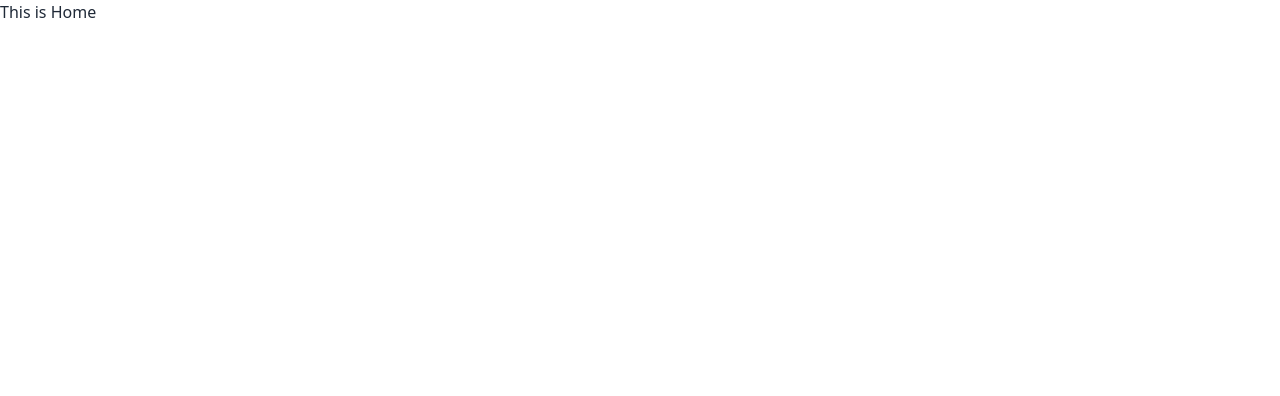
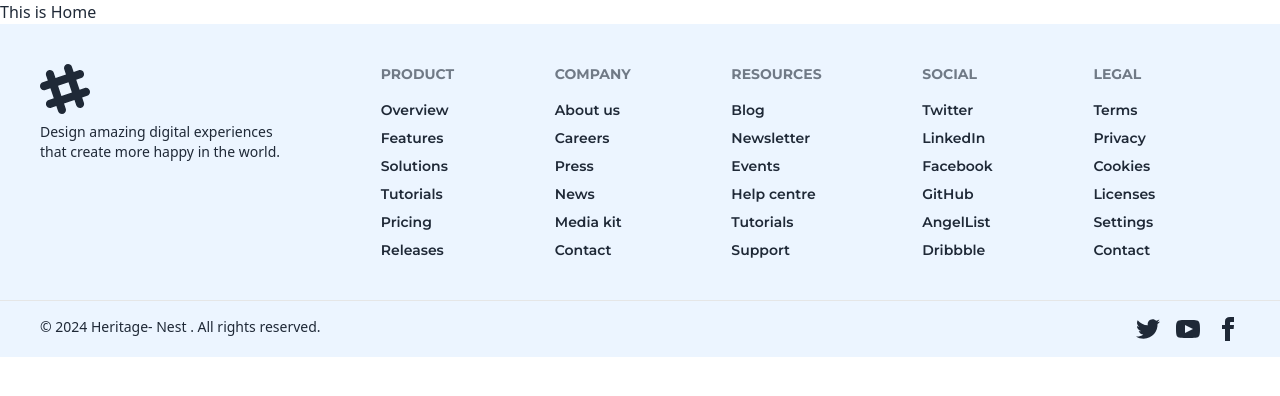
Before and after one commit to Anik98Bh/heritage-client, a React (Vite) app: page / in a window 1280 px wide. Shown: the top 396 px of the page. Built offline with nearby package versions, Linux system fonts and the light colour scheme.

Commit message:
finish footer section

```diff
--- a/src/Layout/Root.jsx
+++ b/src/Layout/Root.jsx
@@ -1,9 +1,11 @@
 import { Outlet } from "react-router-dom";
+import Footer from "../pages/shared/Footer/Footer";
 
 const Root = () => {
     return (
         <div>
             <Outlet></Outlet>
+            <Footer></Footer>
         </div>
     );
 };
--- a/src/index.css
+++ b/src/index.css
@@ -1,3 +1,5 @@
+@import url('https://fonts.googleapis.com/css2?family=Montserrat:ital,wght@0,100..900;1,100..900&display=swap');
+
 @tailwind base;
 @tailwind components;
 @tailwind utilities;
--- /dev/null
+++ b/src/pages/shared/Footer/Footer.jsx
@@ -0,0 +1,114 @@
+
+const Footer = () => {
+    return (
+        <>
+            <footer className="footer bg-[#ECF5FF] text-base-content p-10">
+                <aside>
+                    <svg
+                        width="50"
+                        height="50"
+                        viewBox="0 0 24 24"
+                        xmlns="http://www.w3.org/2000/svg"
+                        fillRule="evenodd"
+                        clipRule="evenodd"
+                        className="fill-current">
+                        <path
+                            d="M22.672 15.226l-2.432.811.841 2.515c.33 1.019-.209 2.127-1.23 2.456-1.15.325-2.148-.321-2.463-1.226l-.84-2.518-5.013 1.677.84 2.517c.391 1.203-.434 2.542-1.831 2.542-.88 0-1.601-.564-1.86-1.314l-.842-2.516-2.431.809c-1.135.328-2.145-.317-2.463-1.229-.329-1.018.211-2.127 1.231-2.456l2.432-.809-1.621-4.823-2.432.808c-1.355.384-2.558-.59-2.558-1.839 0-.817.509-1.582 1.327-1.846l2.433-.809-.842-2.515c-.33-1.02.211-2.129 1.232-2.458 1.02-.329 2.13.209 2.461 1.229l.842 2.515 5.011-1.677-.839-2.517c-.403-1.238.484-2.553 1.843-2.553.819 0 1.585.509 1.85 1.326l.841 2.517 2.431-.81c1.02-.33 2.131.211 2.461 1.229.332 1.018-.21 2.126-1.23 2.456l-2.433.809 1.622 4.823 2.433-.809c1.242-.401 2.557.484 2.557 1.838 0 .819-.51 1.583-1.328 1.847m-8.992-6.428l-5.01 1.675 1.619 4.828 5.011-1.674-1.62-4.829z"></path>
+                    </svg>
+                    <p>
+                        Design amazing digital experiences<br /> that create more happy in the world.
+                    </p>
+                </aside>
+                <nav className="font-montserrat font-semibold">
+                    <h6 className="footer-title">Product</h6>
+                    <a className="link link-hover">Overview</a>
+                    <a className="link link-hover">Features</a>
+                    <a className="link link-hover">Solutions</a>
+                    <a className="link link-hover">Tutorials</a>
+                    <a className="link link-hover">Pricing</a>
+                    <a className="link link-hover">Releases</a>
+                </nav>
+                <nav className="font-montserrat font-semibold">
+                    <h6 className="footer-title">Company</h6>
+                    <a className="link link-hover">About us</a>
+                    <a className="link link-hover">Careers</a>
+                    <a className="link link-hover">Press</a>
+                    <a className="link link-hover">News</a>
+                    <a className="link link-hover">Media kit</a>
+                    <a className="link link-hover">Contact</a>
+                </nav>
+                <nav className="font-montserrat font-semibold">
+                    <h6 className="footer-title">Resources</h6>
+                    <a className="link link-hover">Blog</a>
+                    <a className="link link-hover">Newsletter</a>
+                    <a className="link link-hover">Events</a>
+                    <a className="link link-hover">Help centre</a>
+                    <a className="link link-hover">Tutorials</a>
+                    <a className="link link-hover">Support</a>
+                </nav>
+                <nav className="font-montserrat font-semibold">
+                    <h6 className="footer-title">Social</h6>
+                    <a className="link link-hover">Twitter</a>
+                    <a className="link link-hover">LinkedIn</a>
+                    <a className="link link-hover">Facebook</a>
+                    <a className="link link-hover">GitHub</a>
+                    <a className="link link-hover">AngelList</a>
+                    <a className="link link-hover">Dribbble</a>
+                </nav>
+                <nav className="font-montserrat font-semibold">
+                    <h6 className="footer-title">Legal</h6>
+                    <a className="link link-hover">Terms</a>
+                    <a className="link link-hover">Privacy</a>
+                    <a className="link link-hover">Cookies</a>
+                    <a className="link link-hover">Licenses</a>
+                    <a className="link link-hover">Settings</a>
+                    <a className="link link-hover">Contact</a>
+                </nav>
+            </footer>
+            <footer className="footer bg-[#ECF5FF] text-base-content border-base-300 border-t px-10 py-4">
+                <aside className="grid-flow-col items-center">
+                    <p> © {new Date().getFullYear()} Heritage- Nest . All rights reserved.</p>
+                </aside>
+                <nav className="md:place-self-center md:justify-self-end">
+                    <div className="grid grid-flow-col gap-4">
+                        <a>
+                            <svg
+                                xmlns="http://www.w3.org/2000/svg"
+                                width="24"
+                                height="24"
+                                viewBox="0 0 24 24"
+                                className="fill-current">
+                                <path
+                                    d="M24 4.557c-.883.392-1.832.656-2.828.775 1.017-.609 1.798-1.574 2.165-2.724-.951.564-2.005.974-3.127 1.195-.897-.957-2.178-1.555-3.594-1.555-3.179 0-5.515 2.966-4.797 6.045-4.091-.205-7.719-2.165-10.148-5.144-1.29 2.213-.669 5.108 1.523 6.574-.806-.026-1.566-.247-2.229-.616-.054 2.281 1.581 4.415 3.949 4.89-.693.188-1.452.232-2.224.084.626 1.956 2.444 3.379 4.6 3.419-2.07 1.623-4.678 2.348-7.29 2.04 2.179 1.397 4.768 2.212 7.548 2.212 9.142 0 14.307-7.721 13.995-14.646.962-.695 1.797-1.562 2.457-2.549z"></path>
+                            </svg>
+                        </a>
+                        <a>
+                            <svg
+                                xmlns="http://www.w3.org/2000/svg"
+                                width="24"
+                                height="24"
+                                viewBox="0 0 24 24"
+                                className="fill-current">
+                                <path
+                                    d="M19.615 3.184c-3.604-.246-11.631-.245-15.23 0-3.897.266-4.356 2.62-4.385 8.816.029 6.185.484 8.549 4.385 8.816 3.6.245 11.626.246 15.23 0 3.897-.266 4.356-2.62 4.385-8.816-.029-6.185-.484-8.549-4.385-8.816zm-10.615 12.816v-8l8 3.993-8 4.007z"></path>
+                            </svg>
+                        </a>
+                        <a>
+                            <svg
+                                xmlns="http://www.w3.org/2000/svg"
+                                width="24"
+                                height="24"
+                                viewBox="0 0 24 24"
+                                className="fill-current">
+                                <path
+                                    d="M9 8h-3v4h3v12h5v-12h3.642l.358-4h-4v-1.667c0-.955.192-1.333 1.115-1.333h2.885v-5h-3.808c-3.596 0-5.192 1.583-5.192 4.615v3.385z"></path>
+                            </svg>
+                        </a>
+                    </div>
+                </nav>
+            </footer>
+        </>
+    );
+};
+
+export default Footer;
--- a/tailwind.config.js
+++ b/tailwind.config.js
@@ -5,7 +5,11 @@
     "./src/**/*.{js,ts,jsx,tsx}",
   ],
   theme: {
-    extend: {},
+    extend: {
+      fontFamily: {
+        montserrat:"'Montserrat', sans-serif",
+      }
+    },
   },
   plugins: [
     require('daisyui'),
```
